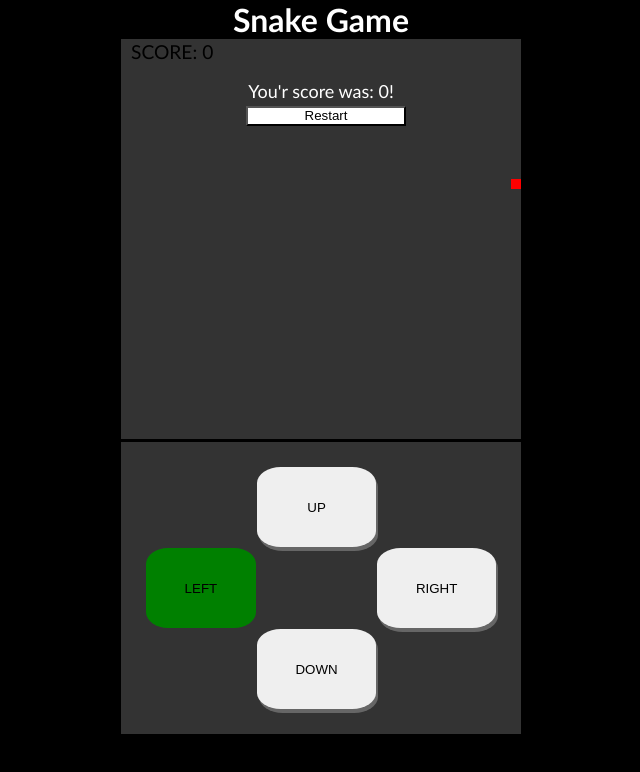
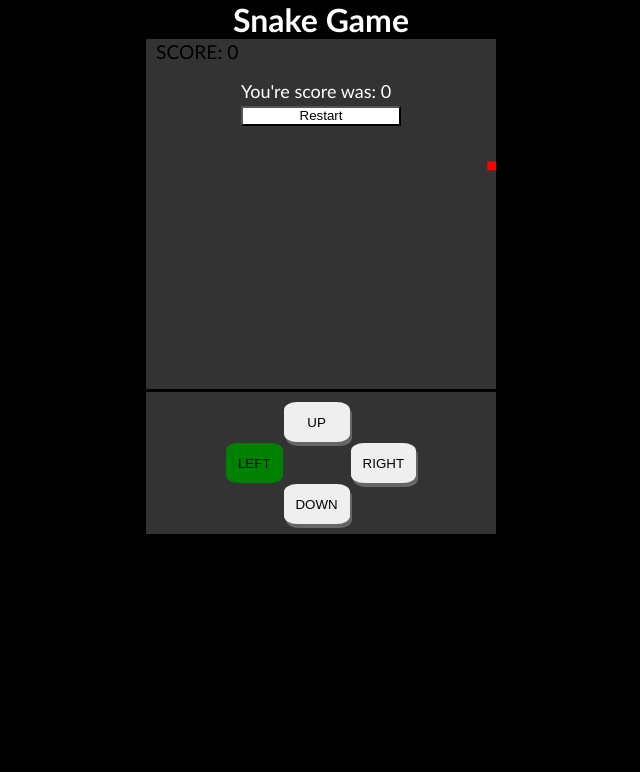
Before and after one commit to tonikv/snake-game, a plain HTML site: page index.html in a window 1280 px wide. Both pictures are taken after a click on the button "LEFT". Shown: the whole page, without its empty margins (319-959 px from the left). Drawn offline with Linux system fonts and the light colour scheme.

Commit message:
button size changes

```diff
--- a/game.js
+++ b/game.js
@@ -106,7 +106,7 @@ function gameLoop(newtime) {
 
         }
     } else {
-        highscoreElem.innerText = (`You'r score was: ${SnakeGame.score}!`);
+        highscoreElem.innerText = (`You're score was: ${SnakeGame.score}`);
         menuElem.classList.add ("animate");
         SnakeGame.endGame();
     }
--- a/style.css
+++ b/style.css
@@ -14,8 +14,8 @@ body {
 .container {
     position: relative;
     margin: 0 auto;
-    height: 400px;
-    width: 400px;
+    height: 350px;
+    width: 350px;
 }
 
 .title {
@@ -41,7 +41,7 @@ body {
     font-size: large;
     color: black;
     top: 80px;
-    left: 100px;
+    left: 70px;
     width: 200px;
     position: absolute;
     transition: all 0.2s;
@@ -86,7 +86,7 @@ body {
 .controller {
     background-color: rgb(51, 51, 51);
     place-self: center;
-    grid-auto-rows: minmax(80px, auto);
+    grid-auto-rows: minmax(40px, auto);
     width: 100%;
     display: grid;
     grid-template-areas:
@@ -94,7 +94,7 @@ body {
         'arrowleft . arrowright'
         '. arrowdown .';
     gap: 1px;
-    padding: 25px;
+    padding: 10px 80px 10px 80px;
 }
 
 .animate {
```
